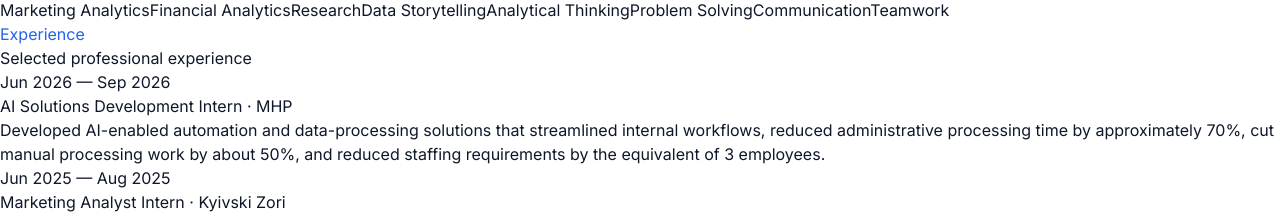
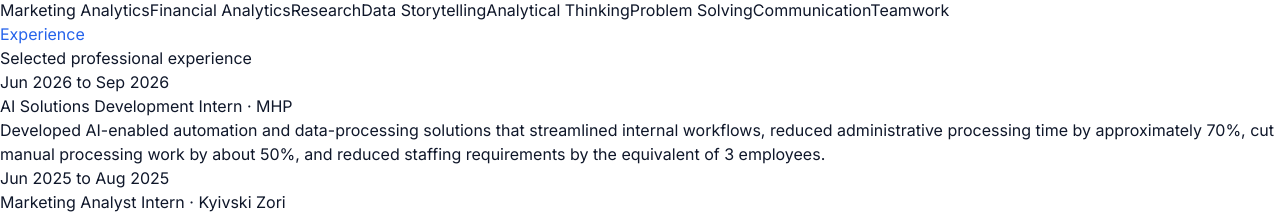
Before and after one commit to Misha200304/My-Website, a Next.js app: page /about in a window 1280 px wide. Shown: the part 578-796 px from the top of the page. Built offline with nearby package versions, Linux system fonts and the light colour scheme; no server answers.

Commit message:
refine: polish portfolio v2 copy and styling

```diff
--- a/src/data/config.ts
+++ b/src/data/config.ts
@@ -26,35 +26,14 @@ export const SOCIAL_LINKS = [
 ] as const;
 
 export const SKILL_GROUPS = [
-  {
-    heading: "Data & Technical",
-    tags: ["Python", "SQL", "Excel", "Power BI", "Statistics", "Machine Learning", "Data Visualization", "Data Analytics", "React", "TypeScript", "MongoDB"],
-  },
-  {
-    heading: "AI & Automation",
-    tags: ["AWS", "n8n", "AI Workflows", "CLI Agents", "Automation"],
-  },
-  {
-    heading: "Business & Professional",
-    tags: ["Marketing Analytics", "Financial Analytics", "Research", "Data Storytelling", "Analytical Thinking", "Problem Solving", "Communication", "Teamwork"],
-  },
+  { heading: "Data & Technical", tags: ["Python", "SQL", "Excel", "Power BI", "Statistics", "Machine Learning", "Data Visualization", "Data Analytics", "React", "TypeScript", "MongoDB"] },
+  { heading: "AI & Automation", tags: ["AWS", "n8n", "AI Workflows", "CLI Agents", "Automation"] },
+  { heading: "Business & Professional", tags: ["Marketing Analytics", "Financial Analytics", "Research", "Data Storytelling", "Analytical Thinking", "Problem Solving", "Communication", "Teamwork"] },
 ] as const;
 
 export const EXPERIENCE = [
-  {
-    period: "Jun 2026 — Sep 2026",
-    role: "AI Solutions Development Intern",
-    company: "MHP",
-    companyUrl: "https://mhp.com.ua/en/home",
-    description: "Developed AI-enabled automation and data-processing solutions that streamlined internal workflows, reduced administrative processing time by approximately 70%, cut manual processing work by about 50%, and reduced staffing requirements by the equivalent of 3 employees.",
-  },
-  {
-    period: "Jun 2025 — Aug 2025",
-    role: "Marketing Analyst Intern",
-    company: "Kyivski Zori",
-    companyUrl: "https://kz.kiev.ua/",
-    description: "Applied marketing analytics, SEO, automation, and competitive research to support growth. This contributed to a 144% increase in site sessions, 100% growth in unique sessions, and a 30% increase in audience reach and inbound inquiries.",
-  },
+  { period: "Jun 2026 to Sep 2026", role: "AI Solutions Development Intern", company: "MHP", companyUrl: "https://mhp.com.ua/en/home", description: "Developed AI-enabled automation and data-processing solutions that streamlined internal workflows, reduced administrative processing time by approximately 70%, cut manual processing work by about 50%, and reduced staffing requirements by the equivalent of 3 employees." },
+  { period: "Jun 2025 to Aug 2025", role: "Marketing Analyst Intern", company: "Kyivski Zori", companyUrl: "https://kz.kiev.ua/", description: "Applied marketing analytics, SEO, automation, and competitive research to support growth. This contributed to a 144% increase in site sessions, 100% growth in unique sessions, and a 30% increase in audience reach and inbound inquiries." },
 ] as const;
 
 export const EDUCATION = [
@@ -76,85 +55,12 @@ export const AWS_STUDENT_BUILDER = {
   href: null as string | null,
 } as const;
 
-export type BlogPost = {
-  slug: string;
-  title: string;
-  excerpt: string;
-  date: string;
-  readingTime: string;
-  tags: string[];
-  content: string;
-};
-
+export type BlogPost = { slug: string; title: string; excerpt: string; date: string; readingTime: string; tags: string[]; content: string; };
 export const BLOG_POSTS: BlogPost[] = [];
 
 export const PROJECTS = [
-  {
-    slug: "ai-workflow-automation",
-    title: "AI & Workflow Automation",
-    tagline: "Using AI and automation to improve operational efficiency.",
-    description: "Applied AI-enabled automation and data-processing techniques to reduce repetitive work and make internal workflows faster and more reliable, while keeping the public case study intentionally high-level.",
-    challenge: "Manual processing created avoidable administrative work and required significant staff time across recurring internal tasks.",
-    solution: "Combined automation, AI-assisted processing, and practical software tools to simplify repetitive steps and move information through the workflow more efficiently.",
-    outcome: "Approximately 70% less administrative processing time · About 50% less manual processing work · Staffing requirements reduced by the equivalent of 3 employees.",
-    tags: ["AI", "Automation", "n8n", "CLI Agents", "AWS"],
-    gradient: "from-[#0F172A] via-[#1E3A8A] to-[#2563EB]",
-    image: "",
-    imageAlt: "",
-    year: "2026",
-    role: "AI Solutions Development Intern",
-    liveUrl: "",
-    featured: true,
-  },
-  {
-    slug: "research-sports-analytics",
-    title: "Research & Sports Analytics",
-    tagline: "Turning large open-source datasets into interpretable research findings.",
-    description: "Faculty-guided research using Python, Excel, statistical testing, regression, visualization, and presentation to move from raw public data to analysis-ready evidence and clear conclusions.",
-    challenge: "Open-source education and sports data needed to be collected, standardized, and analyzed before it could support meaningful research questions.",
-    solution: "Built a repeatable data-cleaning and analysis workflow, applied statistical and regression methods, and translated results into visuals and presentation-ready findings.",
-    outcome: "Collected, cleaned, and standardized 80,000+ open-source records and presented findings to non-technical audiences with practical implications for learning and athlete performance.",
-    tags: ["Python", "Excel", "Statistics", "Regression", "Research"],
-    gradient: "from-[#DBEAFE] via-[#F8FAFC] to-[#93C5FD]",
-    image: "",
-    imageAlt: "",
-    year: "2025 — Present",
-    role: "Faculty-Guided Researcher",
-    liveUrl: "",
-    featured: true,
-  },
-  {
-    slug: "marketing-analytics-growth",
-    title: "Marketing Analytics & Growth",
-    tagline: "Combining analytics, SEO, automation, and competitive research.",
-    description: "Used digital analytics and marketing execution to improve discoverability, reduce manual lead-handling work, and support stronger audience growth and inbound demand.",
-    challenge: "The business needed stronger digital visibility and a more efficient way to turn incoming interest into usable information for the team.",
-    solution: "Applied on-page SEO, website improvements, marketing analytics, AI-assisted data extraction, organic social strategy, and competitive analysis.",
-    outcome: "+144% site sessions · +100% unique sessions · +30% audience reach and inbound inquiries.",
-    tags: ["Marketing Analytics", "SEO", "Automation", "Competitive Analysis"],
-    gradient: "from-[#EFF6FF] via-[#F8FAFC] to-[#2563EB]",
-    image: "",
-    imageAlt: "",
-    year: "2025",
-    role: "Marketing Analyst Intern",
-    liveUrl: "https://kz.kiev.ua/",
-    featured: true,
-  },
-  {
-    slug: "financial-survey-analytics",
-    title: "Financial & Survey Analytics",
-    tagline: "Applying quantitative methods to financial and behavioral questions.",
-    description: "Course-based analytical work spanning portfolio risk and diversification as well as survey research on perceptions of AI in the workplace.",
-    challenge: "Different business questions required different quantitative methods, from evaluating relationships among financial returns to structuring and interpreting survey responses.",
-    solution: "Used Excel modeling, returns, volatility, correlation, regression, Qualtrics, and structured statistical analysis to evaluate the data and communicate findings.",
-    outcome: "Produced interpretable analyses of S&P 500 portfolio risk and diversification and translated survey responses into structured findings about perceptions of AI in the workplace.",
-    tags: ["Excel", "Financial Analytics", "Qualtrics", "SPSS", "Regression"],
-    gradient: "from-[#E2E8F0] via-[#F8FAFC] to-[#93C5FD]",
-    image: "",
-    imageAlt: "",
-    year: "2025",
-    role: "Course Projects",
-    liveUrl: "",
-    featured: false,
-  },
+  { slug: "ai-workflow-automation", title: "AI & Workflow Automation", tagline: "Using AI and automation to improve operational efficiency.", description: "Applied AI-enabled automation and data-processing techniques to reduce repetitive work and make internal workflows faster and more reliable, while keeping the public case study intentionally high-level.", challenge: "Manual processing created avoidable administrative work and required significant staff time across recurring internal tasks.", solution: "Combined automation, AI-assisted processing, and practical software tools to simplify repetitive steps and move information through the workflow more efficiently.", outcome: "Approximately 70% less administrative processing time · About 50% less manual processing work · Staffing requirements reduced by the equivalent of 3 employees.", tags: ["AI", "Automation", "n8n", "CLI Agents", "AWS"], gradient: "from-[#0F172A] via-[#1E3A8A] to-[#2563EB]", image: "", imageAlt: "", year: "2026", role: "AI Solutions Development Intern", liveUrl: "", featured: true },
+  { slug: "research-sports-analytics", title: "Research & Sports Analytics", tagline: "Turning large open-source datasets into interpretable research findings.", description: "Faculty-guided research using Python, Excel, statistical testing, regression, visualization, and presentation to move from raw public data to analysis-ready evidence and clear conclusions.", challenge: "Open-source education and sports data needed to be collected, standardized, and analyzed before it could support meaningful research questions.", solution: "Built a repeatable data-cleaning and analysis workflow, applied statistical and regression methods, and translated results into visuals and presentation-ready findings.", outcome: "Collected, cleaned, and standardized 80,000+ open-source records and presented findings to non-technical audiences with practical implications for learning and athlete performance.", tags: ["Python", "Excel", "Statistics", "Regression", "Research"], gradient: "from-[#DBEAFE] via-[#F8FAFC] to-[#93C5FD]", image: "", imageAlt: "", year: "2025 to Present", role: "Faculty-Guided Researcher", liveUrl: "", featured: true },
+  { slug: "marketing-analytics-growth", title: "Marketing Analytics & Growth", tagline: "Combining analytics, SEO, automation, and competitive research.", description: "Used digital analytics and marketing execution to improve discoverability, reduce manual lead-handling work, and support stronger audience growth and inbound demand.", challenge: "The business needed stronger digital visibility and a more efficient way to turn incoming interest into usable information for the team.", solution: "Applied on-page SEO, website improvements, marketing analytics, AI-assisted data extraction, organic social strategy, and competitive analysis.", outcome: "+144% site sessions · +100% unique sessions · +30% audience reach and inbound inquiries.", tags: ["Marketing Analytics", "SEO", "Automation", "Competitive Analysis"], gradient: "from-[#EFF6FF] via-[#F8FAFC] to-[#2563EB]", image: "", imageAlt: "", year: "2025", role: "Marketing Analyst Intern", liveUrl: "https://kz.kiev.ua/", featured: true },
+  { slug: "financial-survey-analytics", title: "Financial & Survey Analytics", tagline: "Applying quantitative methods to financial and behavioral questions.", description: "Course-based analytical work spanning portfolio risk and diversification as well as survey research on perceptions of AI in the workplace.", challenge: "Different business questions required different quantitative methods, from evaluating relationships among financial returns to structuring and interpreting survey responses.", solution: "Used Excel modeling, returns, volatility, correlation, regression, Qualtrics, and structured statistical analysis to evaluate the data and communicate findings.", outcome: "Produced interpretable analyses of S&P 500 portfolio risk and diversification and translated survey responses into structured findings about perceptions of AI in the workplace.", tags: ["Excel", "Financial Analytics", "Qualtrics", "SPSS", "Regression"], gradient: "from-[#E2E8F0] via-[#F8FAFC] to-[#93C5FD]", image: "", imageAlt: "", year: "2025", role: "Course Projects", liveUrl: "", featured: false },
 ] as const;
```
Also changed, not shown: src/app/contact/page.tsx (+5 -5 lines), 1 other file (tests, documents, lock files or other folders).
